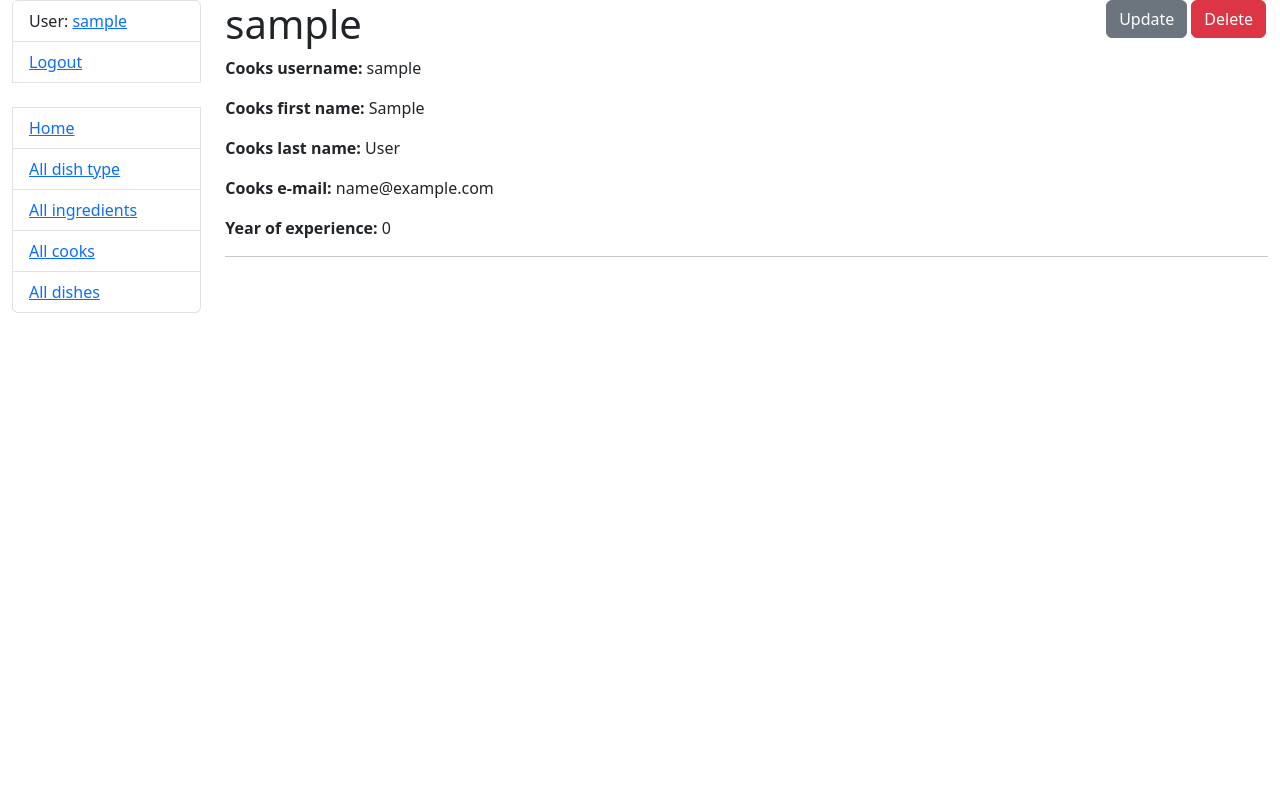
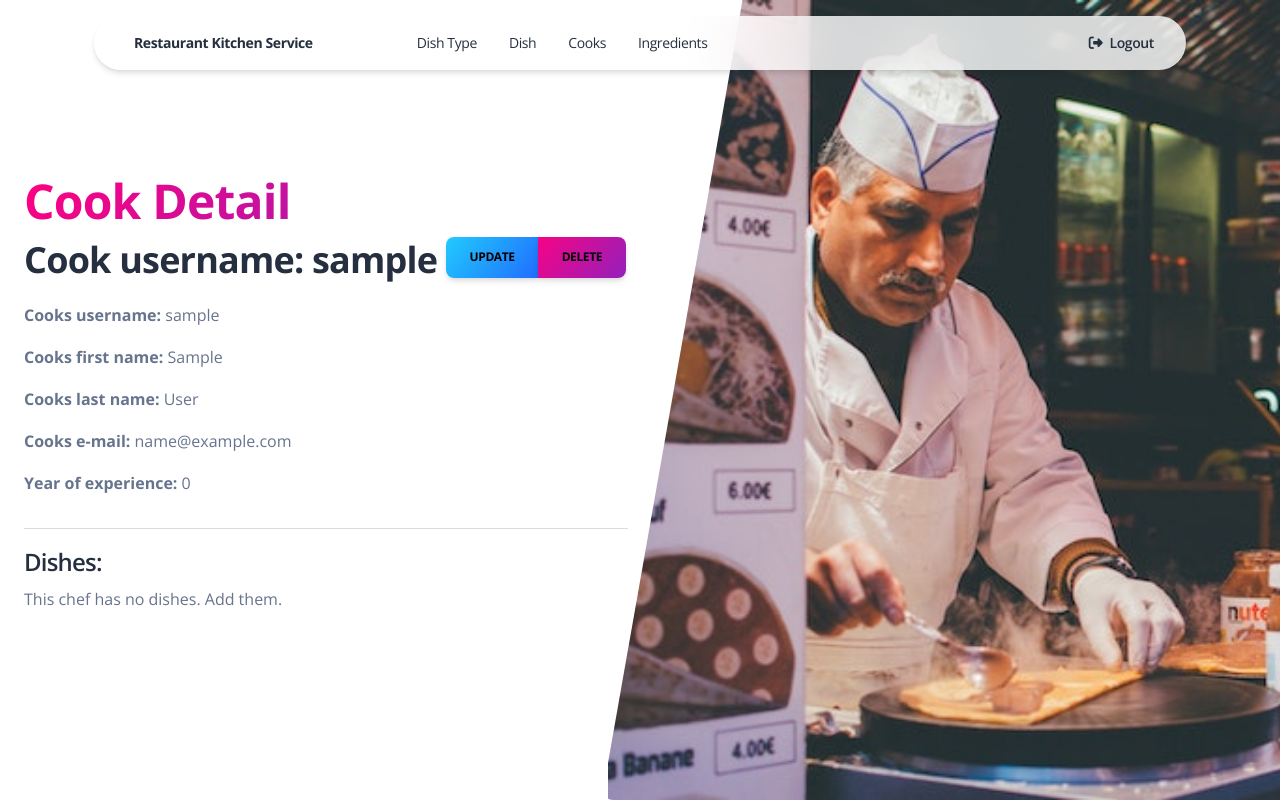
Before and after one commit to roma-mechanic/Restaurant-Kitchen-Service, a Django app: page /cook/1/detail/ in a window 1280 px wide. Run offline with Django 4.2, Linux system fonts and the light colour scheme; the visitor is signed in with stand-in values (Sample User, id 1); data comes from the database, SQL or seed files in the repository; data that the repository does not hold is empty; some libraries are stand-ins or nearby versions.

Commit message:
Castomized cook_detail.html

```diff
--- a/templates/kitchen/cooks/cook_detail.html
+++ b/templates/kitchen/cooks/cook_detail.html
@@ -1,20 +1,77 @@
-{% extends "layouts/base.html" %}
+{% extends "layouts/base-fullscreen.html" %}
+{% load crispy_forms_filters %}
 
 {% block content %}
-  <h1>
-    {{ cook.username }}
-    <a href="{% url 'kitchen:cook-delete' pk=cook.id %}" class="btn btn-danger link_to_page">
-      Delete
-    </a>
 
-    <a href="{% url 'kitchen:cook-update' pk=cook.id %}" class="btn btn-secondary link_to_page">
-      Update
-    </a>
-  </h1>
+
+  <!-- -------- START HEADER 1 w/ text and image on right ------- -->
+  <!-------------image--------------------------------------------->
+  <header>
+    <div class="page-header section-height-100">
+
+      <div class="oblique position-absolute top-0 h-100 d-md-block d-none">
+        <div class="oblique-image bg-cover position-absolute fixed-top ms-auto h-100 z-index-0 ms-n6"
+             style="background-image:url({{ ASSETS_ROOT }}/img/cooks/cook_4.jpg)">
+        </div>
+      </div>
+      <!--------------Container ------------------------------>
+      <div class="container-fluid">
+        <div class="row">
+          <div class="col-lg-6 col-md-7 d-flex justify-content-center flex-column">
+            <h1 class="text-gradient text-primary">Cook Detail </h1>
+            <!------------------Data table------------------>
+            <h2><strong>Cook username:</strong> {{ cook.username }}
+              <div class="btn-group link_to_page">
+                <button type="button" class="btn bg-gradient-info "><a
+                    href="{% url 'kitchen:cook-update' pk=cook.id %}">update</a>
+                </button>
+                <button type="button" class="btn bg-gradient-primary"><a
+                    href="{% url 'kitchen:cook-delete' pk=cook.id %}">Delete</a>
+                </button>
+              </div>
+            </h2>
+
             <p><strong>Cooks username:</strong> {{ cook.username }}</p>
             <p><strong>Cooks first name:</strong> {{ cook.first_name }}</p>
             <p><strong>Cooks last name:</strong> {{ cook.last_name }}</p>
             <p><strong>Cooks e-mail:</strong> {{ cook.email }}</p>
             <p><strong>Year of experience:</strong> {{ cook.year_of_experience }}</p>
             <hr>
+            <h4>
+              Dishes:
+            </h4>
+            {% if cook.dish.all %}
+              <ul>
+                {% for dish in cook.dish.all %}
+                  <li>{{ dish }}</li>
+                {% endfor %}
+              </ul>
+            {% else %}
+              <p>This chef has no dishes. Add them. </p>
+            {% endif %}
+          </div>
+        </div>
+      </div>
+    </div>
+  </header>
 {% endblock %}
+<!-- -------- END HEADER 1 w/ text and image on right ------- -->
+
+
+
+{#  <h1>#}
+{#    {{ cook.username }}#}
+{#    <a href="{% url 'kitchen:cook-delete' pk=cook.id %}" class="btn btn-danger link_to_page">#}
+{#      Delete#}
+{#    </a>#}
+{##}
+{#    <a href="{% url 'kitchen:cook-update' pk=cook.id %}" class="btn btn-secondary link_to_page">#}
+{#      Update#}
+{#    </a>#}
+{#  </h1>#}
+{#  <p><strong>Cooks username:</strong> {{ cook.username }}</p>#}
+{#  <p><strong>Cooks first name:</strong> {{ cook.first_name }}</p>#}
+{#  <p><strong>Cooks last name:</strong> {{ cook.last_name }}</p>#}
+{#  <p><strong>Cooks e-mail:</strong> {{ cook.email }}</p>#}
+{#  <p><strong>Year of experience:</strong> {{ cook.year_of_experience }}</p>#}
+{#  <hr>#}
```
Lines whose indentation alone changed are shown as unchanged.
